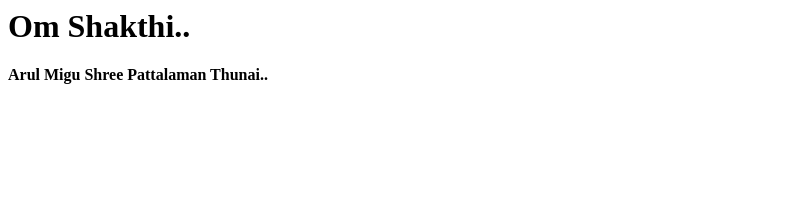
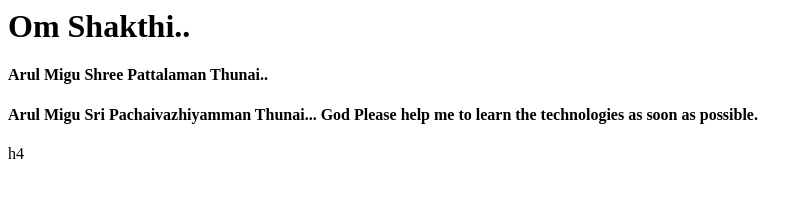
Before and after one commit to pavithra-96/pavi-codes, a plain HTML site: page index.html in a window 1280 px wide. Shown: the whole page, without its empty margins (0-812 px from the left). Drawn offline with Linux system fonts and the light colour scheme.

Commit message:
Pavi-Commit-2

```diff
--- a/index.html
+++ b/index.html
@@ -7,5 +7,6 @@
     <body>
         <h1>Om Shakthi..</h1>
         <h4>Arul Migu Shree Pattalaman Thunai..</h4>
+        <h4>Arul Migu Sri Pachaivazhiyamman Thunai... God Please help me to learn the technologies as soon as possible.</h4>h4</h4>
     </body>
 </html>
```
